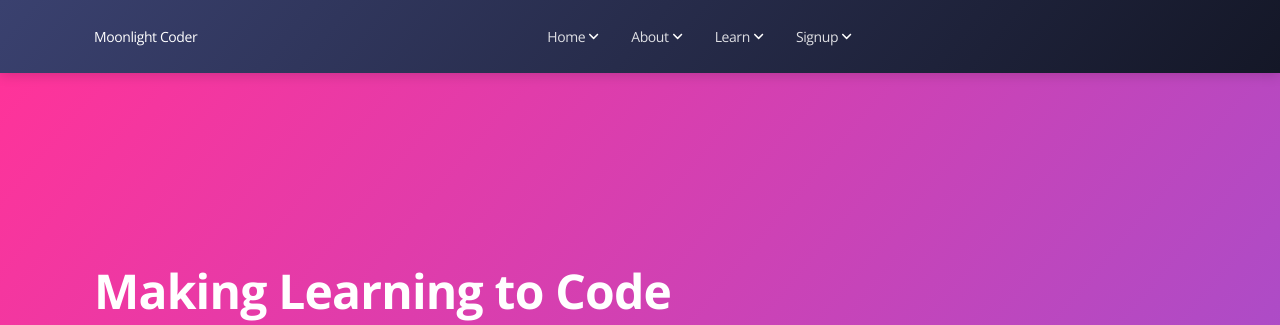
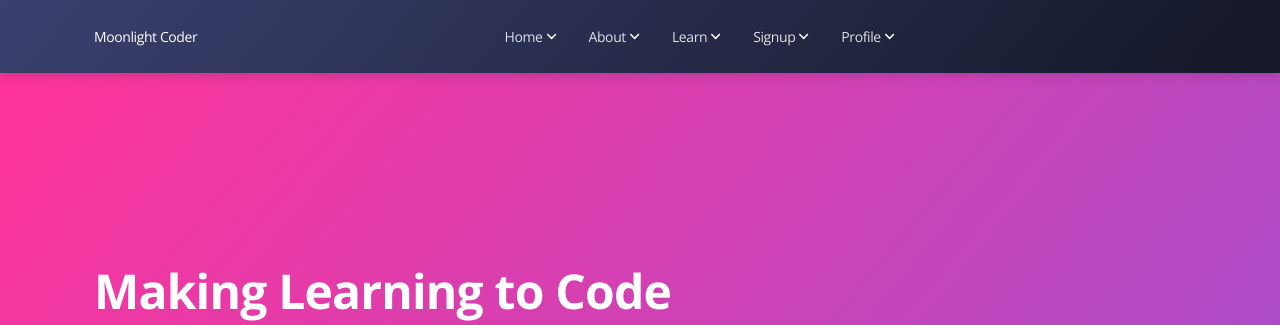
Before and after one commit to cwojick48/moonlight-coder, a Flask app: page / in a window 1280 px wide. Shown: the top 325 px of the page. Run offline with Flask 2, Linux system fonts and the light colour scheme; some libraries are stand-ins or nearby versions.

Commit message:
profile added to navbar

```diff
--- a/moonlight_coder/templates/main.html
+++ b/moonlight_coder/templates/main.html
@@ -68,6 +68,14 @@
                         <img src="../static/assets/img/down-arrow-white.svg" alt="down-arrow" class="arrow ms-1">
                     </a>
                 </li>
+
+                <li class="nav-item dropdown dropdown-hover mx-2">
+                    <a class="nav-link ps-2 d-flex justify-content-between cursor-pointer align-items-center" role="button" href="{{ url_for('profile') }}">
+                        Profile
+                        <img src="../static/assets/img/down-arrow-white.svg" alt="down-arrow" class="arrow ms-1">
+                    </a>
+                </li>
+
             </ul>
         </div>
     </div>
```
